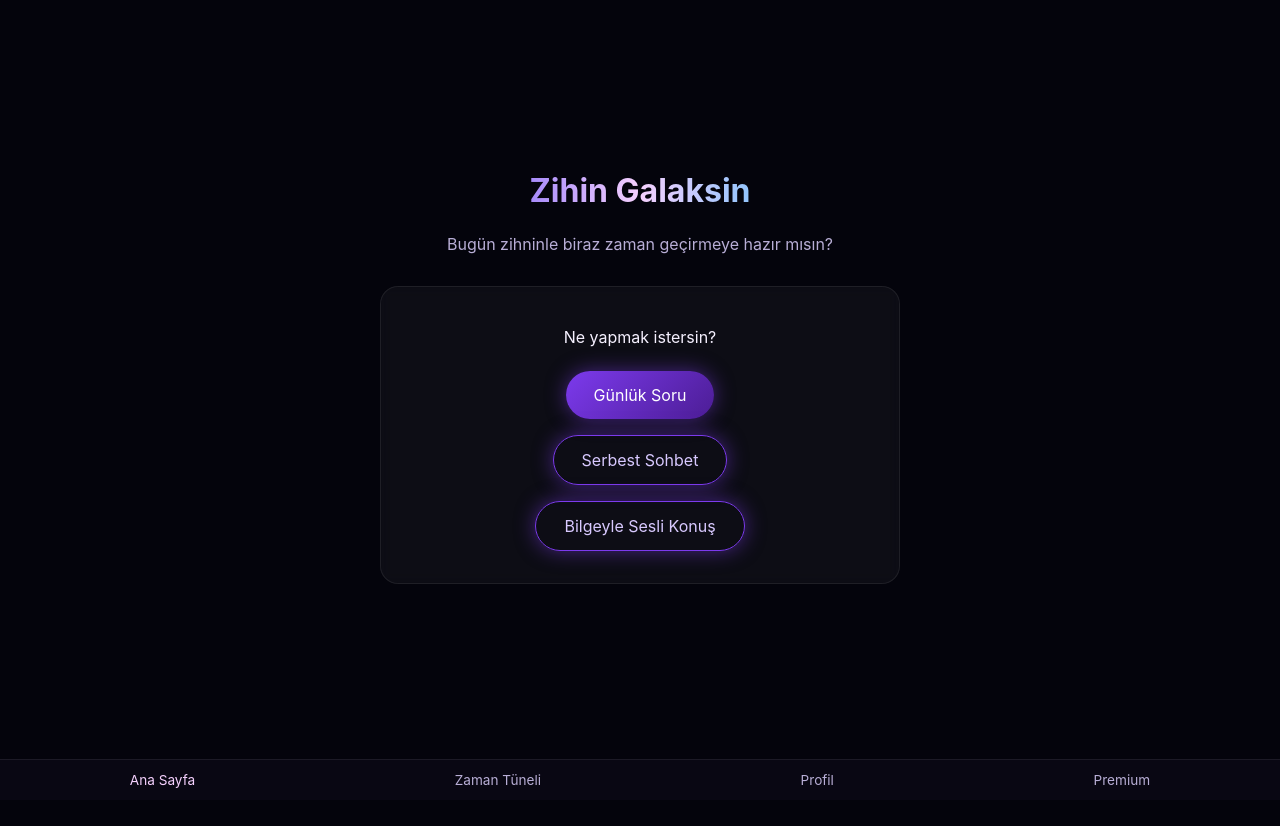
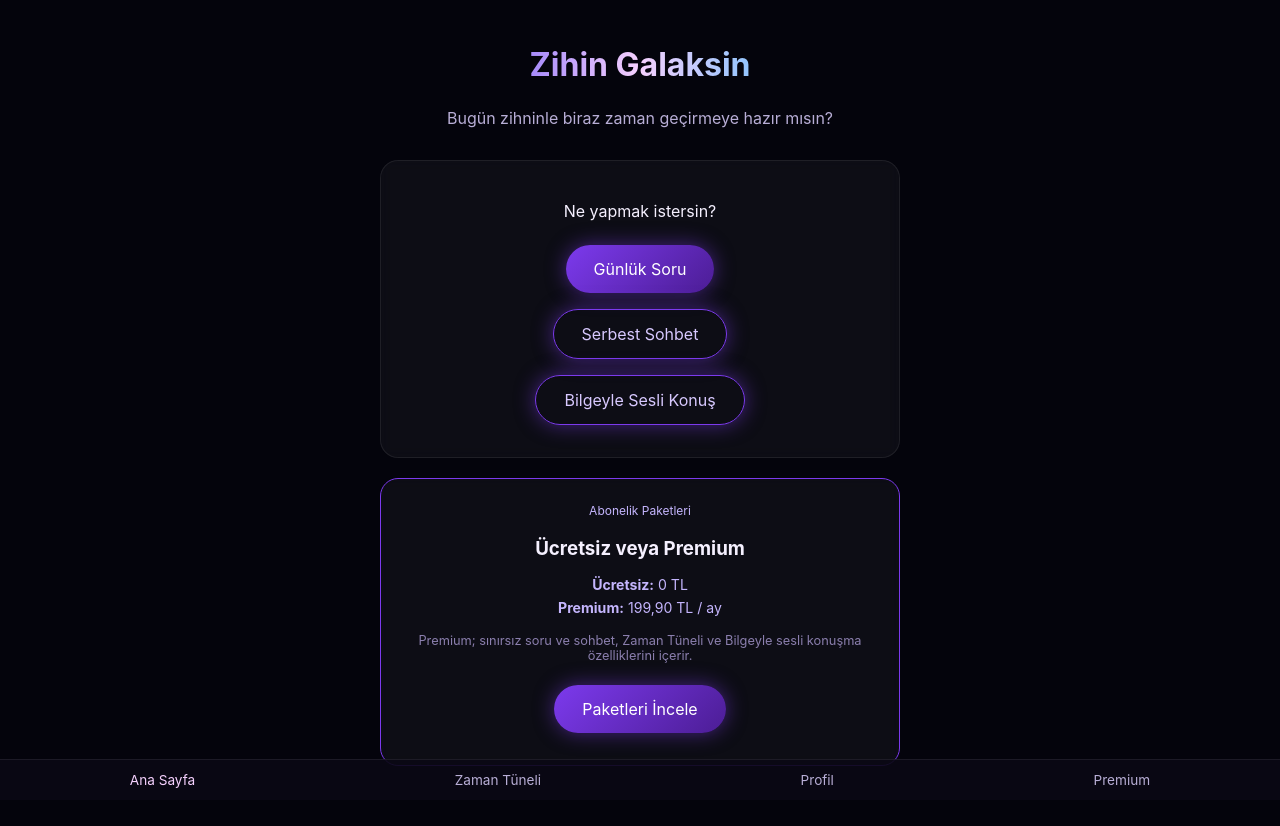
Before and after one commit to saygilicihan4-lgtm/zeka-aynasi, a Next.js app: page /ana-sayfa in a window 1280 px wide. Shown: the top 826 px of the page. Before the commit the page ends 800 px from the top, so only its background shows below. Built offline with nearby package versions, Linux system fonts and the light colour scheme.

Commit message:
Ana sayfada abonelik paketlerini sergile

```diff
--- a/app/ana-sayfa/page.js
+++ b/app/ana-sayfa/page.js
@@ -2,8 +2,9 @@
 import { useState, useEffect } from "react";
 import { useRouter } from "next/navigation";
 import YildizAlani from "../../components/YildizAlani";
-import { veriOku, veriGuncelle } from "../../lib/localStore";
+import { veriOku } from "../../lib/localStore";
 import { yankiSecimiYap } from "../../lib/galaxySystem";
+import { PLANLAR } from "../../lib/subscription";
 
 export default function AnaSayfa() {
   const [veri, setVeri] = useState(null);
@@ -57,6 +58,23 @@ export default function AnaSayfa() {
         </button>
       </div>
 
+      <div className="kart" style={{ marginTop: 20, border: "1px solid #7c3aed" }}>
+        <div style={{ fontSize: "0.75rem", color: "#c4b5fd", marginBottom: 6 }}>
+          Abonelik Paketleri
+        </div>
+        <h3 style={{ marginBottom: 8 }}>Ücretsiz veya Premium</h3>
+        <p style={{ fontSize: "0.88rem", lineHeight: 1.6, color: "#c4b5fd" }}>
+          <strong>{PLANLAR.ucretsiz.isim}:</strong> {PLANLAR.ucretsiz.fiyatMetni}<br />
+          <strong>{PLANLAR.premium.isim}:</strong> {PLANLAR.premium.fiyatMetni}
+        </p>
+        <p style={{ fontSize: "0.8rem", color: "#8b7fae", marginBottom: 14 }}>
+          Premium; sınırsız soru ve sohbet, Zaman Tüneli ve Bilgeyle sesli konuşma özelliklerini içerir.
+        </p>
+        <button className="buton" onClick={() => router.push("/abonelik")}>
+          Paketleri İncele
+        </button>
+      </div>
+
       <div className="nav-alt">
         <div className="nav-oge aktif" onClick={() => router.push("/ana-sayfa")}>Ana Sayfa</div>
         <div className="nav-oge" onClick={() => router.push("/zaman-tuneli")}>Zaman Tüneli</div>
```
